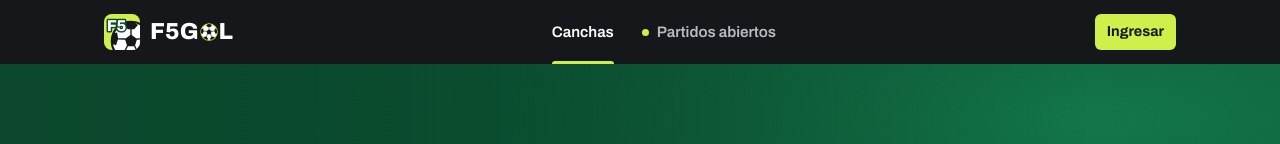
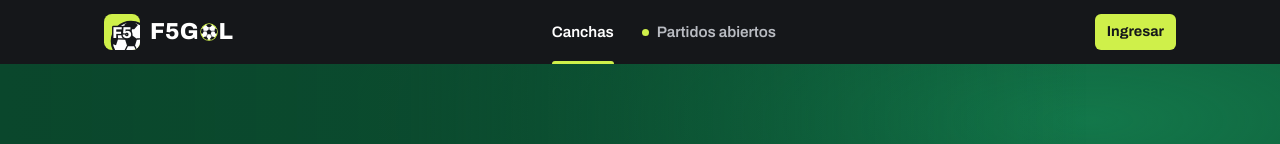
Before and after one commit to Felivander/F5Gol, an Angular app in the folder frontend/: page /clubes in a window 1280 px wide. Shown: the top 144 px of the page. Built offline with nearby package versions, Linux system fonts and the light colour scheme; no server answers.

Commit message:
Centrar el F5 del sello y usar los mismos colores que la pelota

```diff
--- a/frontend/src/app/components/sello/sello.css
+++ b/frontend/src/app/components/sello/sello.css
@@ -31,7 +31,7 @@
 
 .sello-texto {
   fill: #fff;
-  stroke: var(--cancha-oscura);
+  stroke: var(--tinta);
   stroke-width: 5;
   stroke-linejoin: round;
   paint-order: stroke fill;
--- a/frontend/src/app/components/sello/sello.html
+++ b/frontend/src/app/components/sello/sello.html
@@ -29,6 +29,6 @@
     </g>
   </g>
 
-  <!-- "F5" arriba a la izquierda, blanco con borde verde oscuro: el borde va por debajo del relleno (paint-order) -->
-  <text x="22" y="31" text-anchor="middle" class="sello-texto">F5</text>
+  <!-- "F5" en el medio, blanco con borde tinta como la pelota: el borde va por debajo del relleno (paint-order) -->
+  <text x="32" y="42" text-anchor="middle" class="sello-texto">F5</text>
 </svg>
--- a/frontend/src/app/components/sello/sello.ts
+++ b/frontend/src/app/components/sello/sello.ts
@@ -4,7 +4,7 @@ let siguiente = 0;
 
 /**
  * Sello cuadrado de F5GOL: fondo lima, la pelota grande en la esquina de abajo a la derecha
- * (cortada por el borde) y "F5" blanco con borde verde oscuro arriba a la izquierda.
+ * (cortada por el borde) y "F5" en el medio, blanco con borde tinta como la pelota.
  * El tamaño sale del ancho que le dé quien lo usa.
  */
 @Component({
```
Also changed, not shown: frontend/public/favicon.svg.
